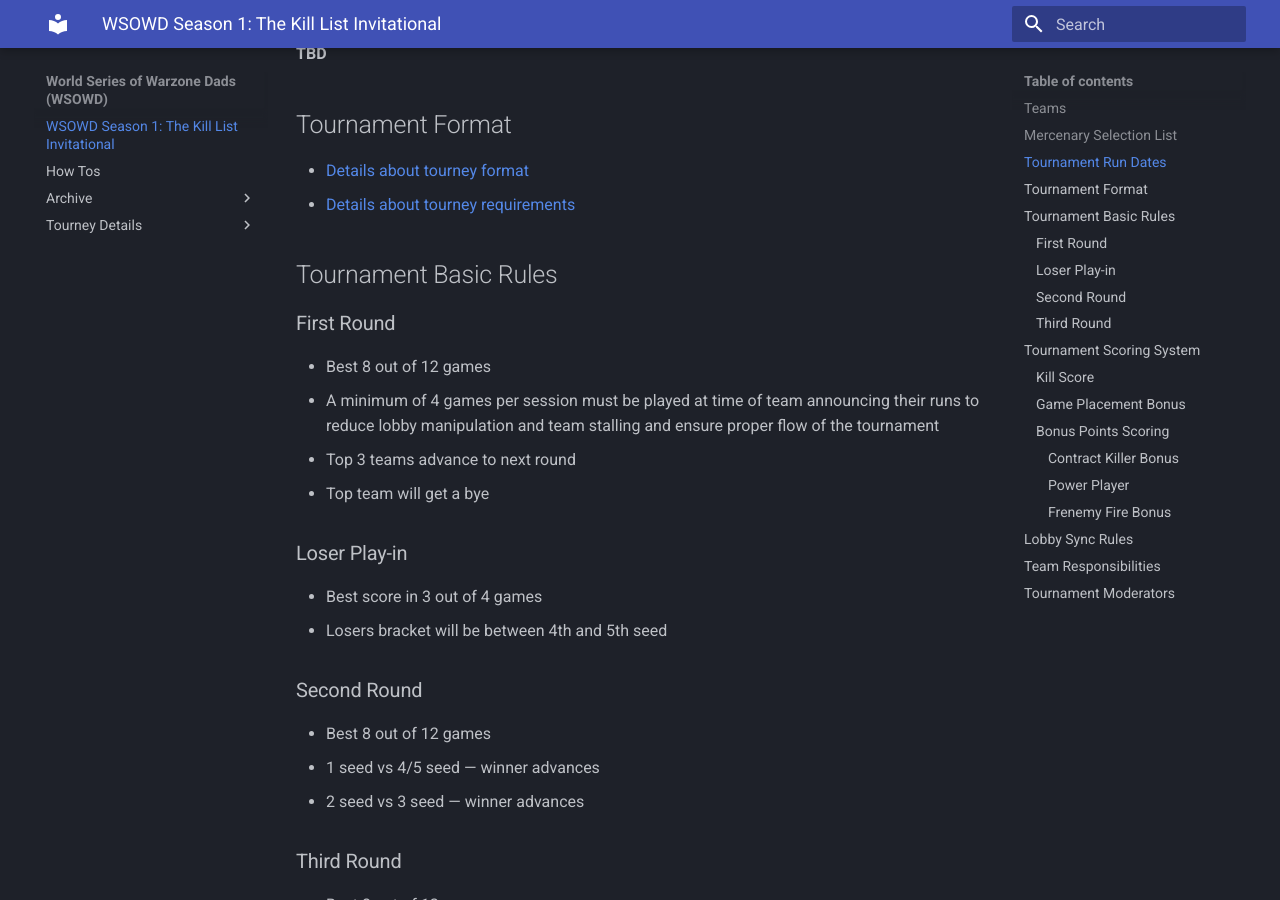
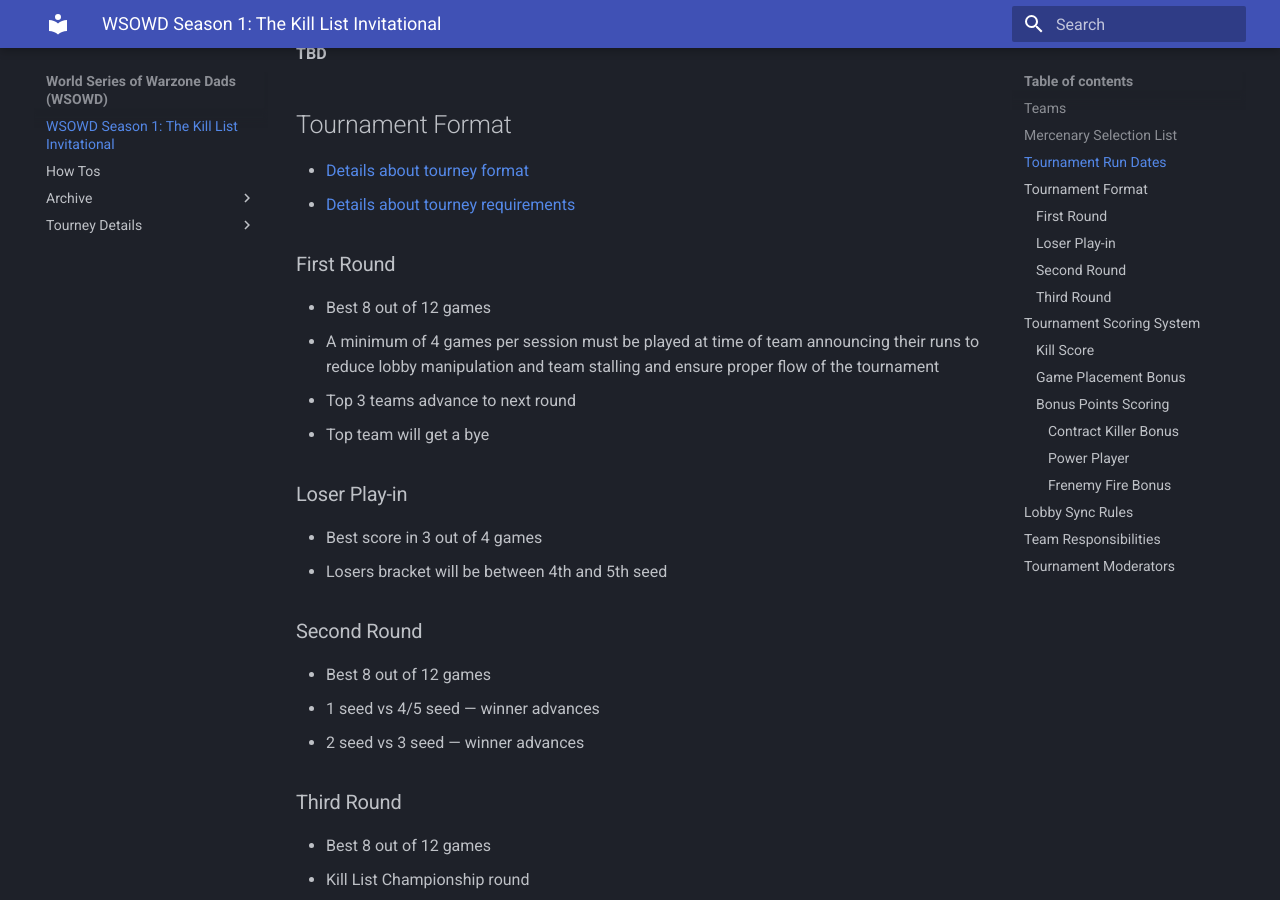
Before and after one commit to WZTourney/wztourney.github.io, an MkDocs documentation site: the page built from docs/index.md, in a window 1280 px wide and 900 px high, scrolled down 2570 px. Built offline with MkDocs 1.6.1 and Material for MkDocs 9.7.7, drawn with Linux system fonts in a browser that asks for light colours.

Commit message:
Update index.md

```diff
--- a/docs/index.md
+++ b/docs/index.md
@@ -62,8 +62,6 @@
 
 - [Details about tourney format](./Tourney%20Details/format.md)
 - [Details about tourney requirements](./Tourney%20Details/requirements.md)
-
-## Tournament Basic Rules
 
 ### First Round
 
```
